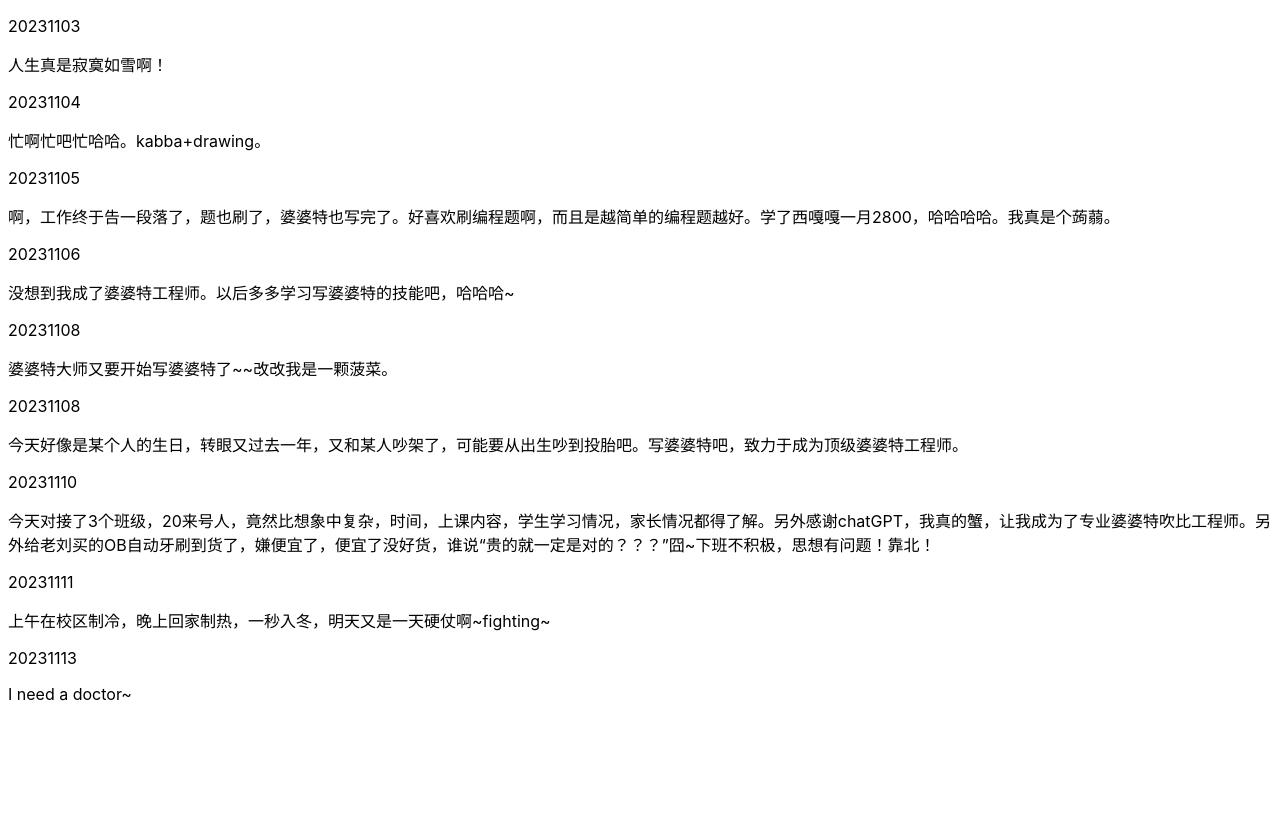
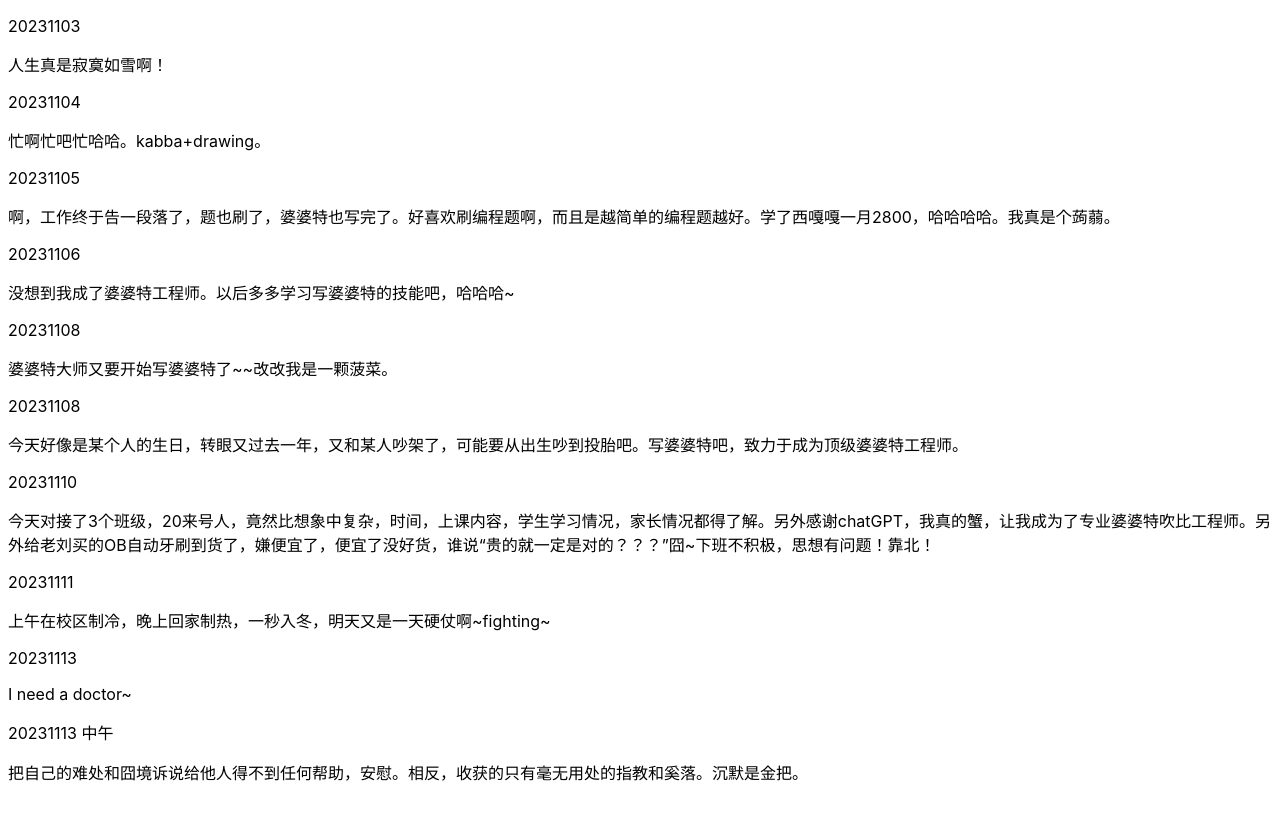
Before and after one commit to memorycancel/blog, a Jekyll site: the page built from index.md, in a window 1280 px wide. Shown: the top 820 px of the page. Built offline with Jekyll 4.4.1, drawn with Linux system fonts in a browser that asks for light colours.

Commit message:
Update index.md

```diff
--- a/index.md
+++ b/index.md
@@ -38,3 +38,7 @@ title: "汤米的博客"
 20231113
 
 I need a doctor~
+
+20231113 中午
+
+把自己的难处和囧境诉说给他人得不到任何帮助，安慰。相反，收获的只有毫无用处的指教和奚落。沉默是金把。
```
